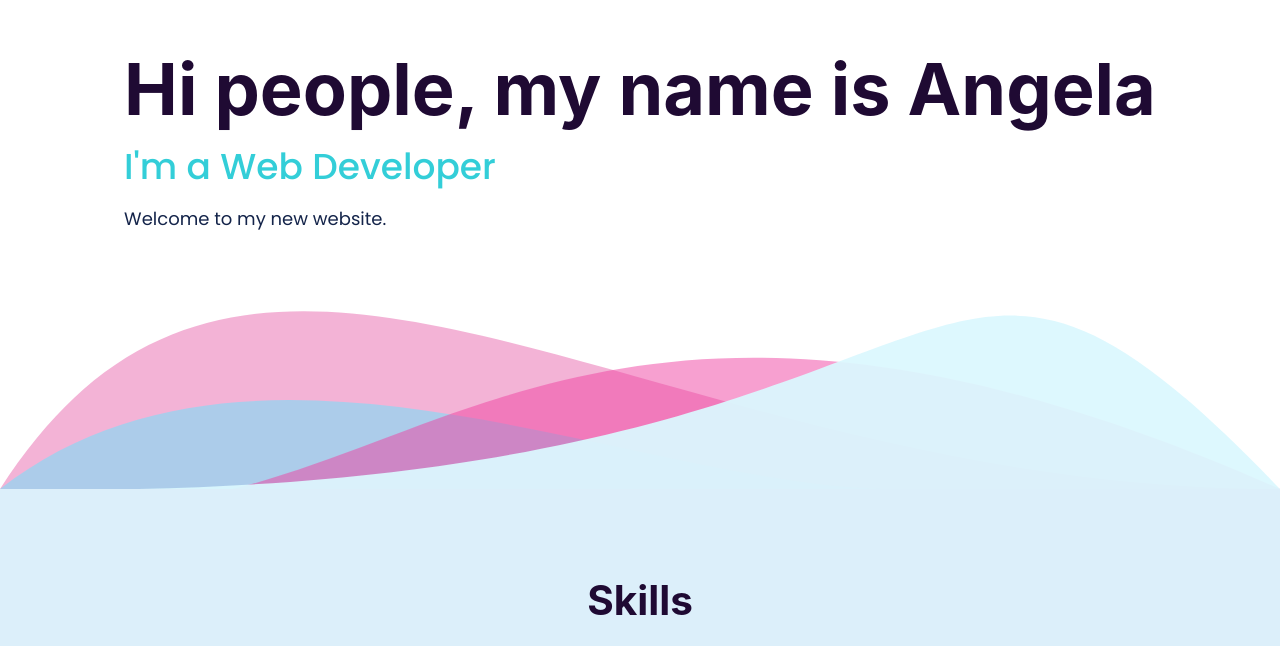
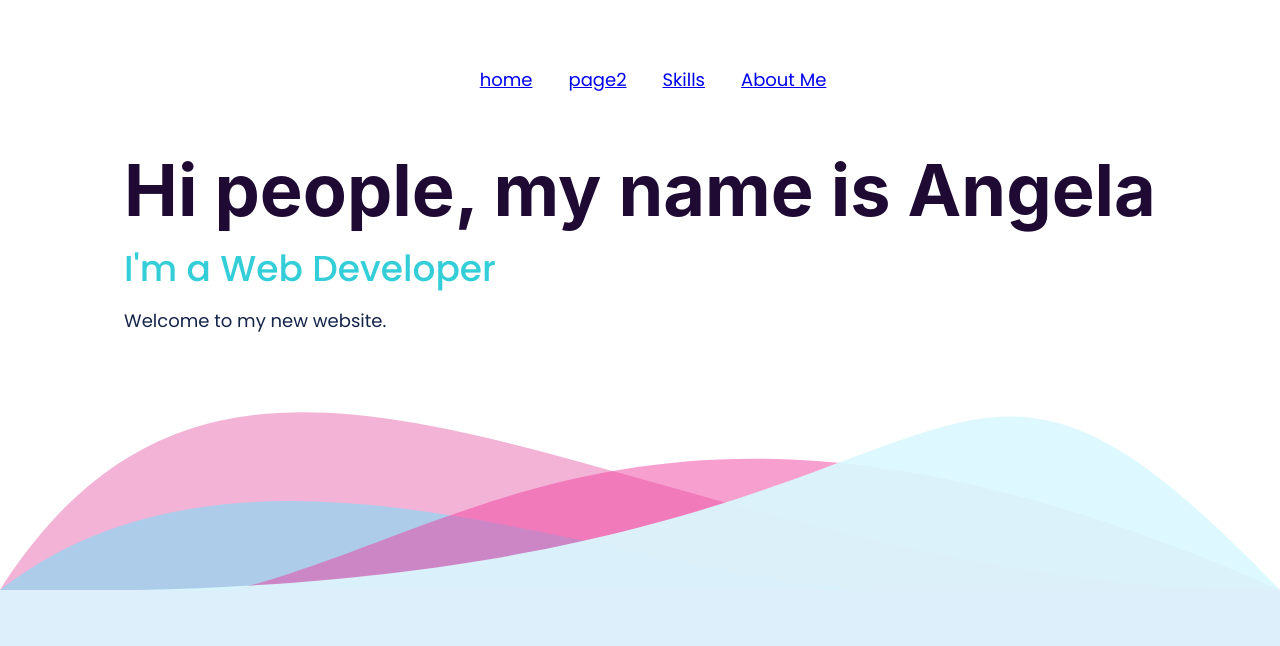
Before and after one commit to angelitaooo/website-2019, a Gatsby site: page / in a window 1280 px wide. Shown: the part 111-757 px from the top of the page. Built offline with nearby package versions, Linux system fonts and the light colour scheme; Gatsby itself is replaced by a stand-in of ours.

Commit message:
add a navigation

```diff
--- a/gatsby-config.js
+++ b/gatsby-config.js
@@ -3,6 +3,16 @@ module.exports = {
     title: `Gatsby Default Starter`,
     description: `Kick off your next, great Gatsby project with this default starter. This barebones starter ships with the main Gatsby configuration files you might need.`,
     author: `@gatsbyjs`,
+    menuLinks: [
+      {
+        name: 'home',
+        link: '/',
+      },
+      {
+        name: 'page2',
+        link: '/page-2',
+      },
+    ],
   },
   plugins: [
     `gatsby-plugin-sass`,
@@ -32,4 +42,4 @@ module.exports = {
     // To learn more, visit: https://gatsby.app/offline
     // 'gatsby-plugin-offline',
   ],
-}
+};
--- a/src/components/header.js
+++ b/src/components/header.js
@@ -1,9 +1,26 @@
-import { Link } from "gatsby"
-import React from "react"
-import "../styles/header.scss"
+import { Link } from 'gatsby';
+import React from 'react';
+import '../styles/header.scss';
 
-const Header = () => (
+const Header = ({ menuLinks }) => (
   <header className="Header">
+    <div>
+      <nav>
+        <ul style={{ display: 'flex', flex: 1 }}>
+          {menuLinks.map(link => (
+            <li key={link.name} className="menu_link">
+              <Link to={link.link}>{link.name}</Link>
+            </li>
+          ))}
+          <li className="menu_link">
+            <a href="#skills-section">Skills</a>
+          </li>
+          <li className="menu_link">
+            <a href="#about-me">About Me</a>
+          </li>
+        </ul>
+      </nav>
+    </div>
     <div className="header-container">
       <h1 className="name">Hi people, my name is Angela</h1>
       <p className="title">I'm a Web Developer</p>
@@ -23,6 +40,6 @@ const Header = () => (
       <path id="blue" d="M0 100 C 80 110 70 -100 100 100 Z" />
     </svg>
   </header>
-)
+);
 
-export default Header
+export default Header;
--- a/src/components/layout.js
+++ b/src/components/layout.js
@@ -13,13 +13,20 @@ const Layout = ({ children }) => (
         site {
           siteMetadata {
             title
+            menuLinks {
+              name
+              link
+            }
           }
         }
       }
     `}
     render={data => (
       <>
-        <Header siteTitle={data.site.siteMetadata.title} />
+        <Header
+          menuLinks={data.site.siteMetadata.menuLinks}
+          siteTitle={data.site.siteMetadata.title}
+        />
 
         <main style={{ position: `relative` }}>{children}</main>
         <Footer />
--- a/src/pages/index.js
+++ b/src/pages/index.js
@@ -12,7 +12,7 @@ const IndexPage = () => (
   <Layout>
     <SEO title="Home" keywords={[`gatsby`, `application`, `react`]} />
     <SectionContainer color="#dceffa">
-      <section className="skills-container">
+      <section id="skills-section" className="skills-container">
         <h1 className="section__title">Skills</h1>
         <div className="skill-wrapper">
           <Skills />
@@ -20,7 +20,9 @@ const IndexPage = () => (
       </section>
     </SectionContainer>
     <SectionContainer>
-      <h1 className="section__title">About me</h1>
+      <h1 id="about-me" className="section__title">
+        About me
+      </h1>
       <p className="about_me">
         I'm a industrial engineer, but now I’m a self-taught software engineer
         with more than 2 years of professional experience as a frontend
--- a/src/styles/header.scss
+++ b/src/styles/header.scss
@@ -48,3 +48,9 @@
 #lightblue {
   fill: rgba(102, 229, 255, 0.5);
 }
+
+.menu_link {
+  color: black;
+  list-style-type: none;
+  padding: 1rem;
+}
```
